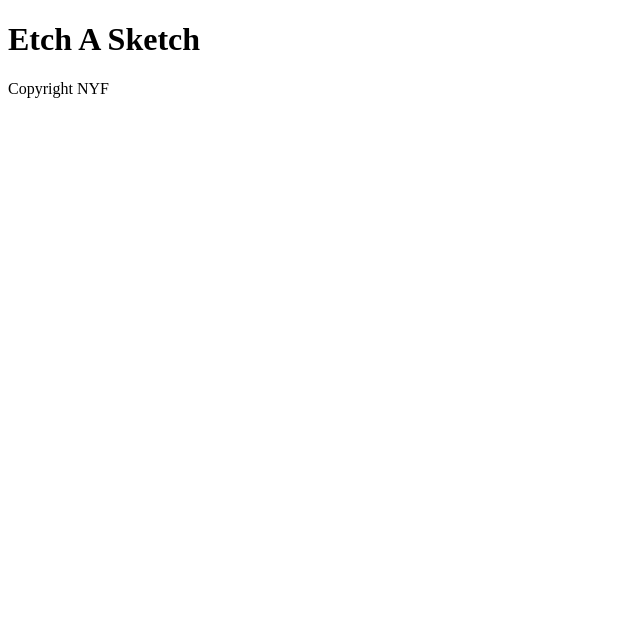
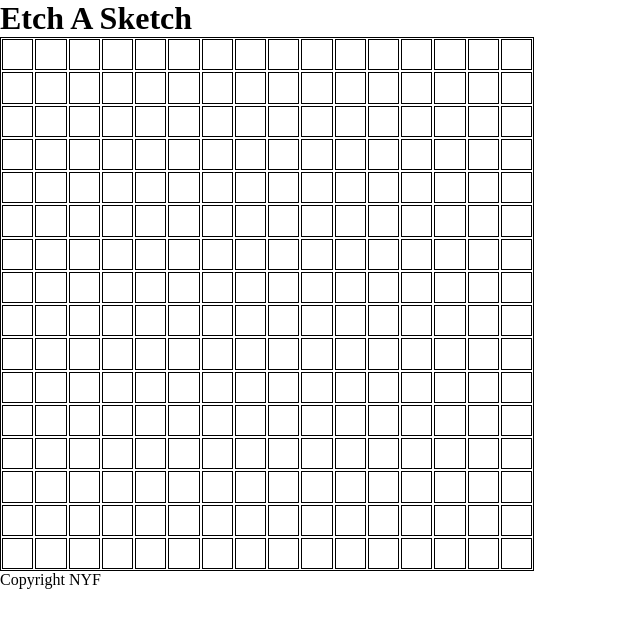
Before and after one commit to nyf005/Etch-A-Sketch, a plain HTML site: page index.html in a window 1280 px wide. Shown: the whole page, without its empty margins (0-640 px from the left). Drawn offline with Linux system fonts and the light colour scheme.

Commit message:
Create 16x16 grid using javascript

```diff
--- /dev/null
+++ b/css/style.css
@@ -0,0 +1,26 @@
+* {
+    box-sizing: border-box;
+    margin: 0;
+    padding: 0;
+}
+
+.container {
+    width: 80vw;
+}
+
+.grid {
+    width: 534px;
+    height: 534px;
+    border: 1px black solid;
+    display: flex;
+    flex-wrap: wrap;
+}
+
+.square {
+    border: 1px black solid;
+    margin: 1px;
+}
+
+.square:hover {
+    background-color: brown;
+}
--- a/index.html
+++ b/index.html
@@ -5,6 +5,8 @@
     <meta http-equiv="X-UA-Compatible" content="IE=edge" />
     <meta name="viewport" content="width=device-width, initial-scale=1.0" />
     <title>Etch A Sketch</title>
+    <link rel="stylesheet" href="./css/style.css" />
+    <script src="./js/script.js" defer></script>
   </head>
   <body>
     <header>
@@ -13,7 +15,9 @@
       </div>
     </header>
     <section>
-      <div class="container"></div>
+      <div class="container">
+        <div class="grid"></div>
+      </div>
     </section>
     <footer>
       <div class="container">
--- /dev/null
+++ b/js/script.js
@@ -0,0 +1,11 @@
+const grid = document.querySelector(".grid");
+
+for (let i = 0; i < 16; i++) {
+  for (let j = 0; j < 16; j++) {
+    let square = document.createElement("div");
+    square.classList.add("square");
+    square.style.width = `${500 / 16}px`;
+    square.style.height = `${500 / 16}px`;
+    grid.appendChild(square);
+  }
+}
```
